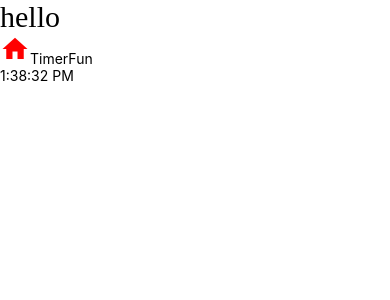
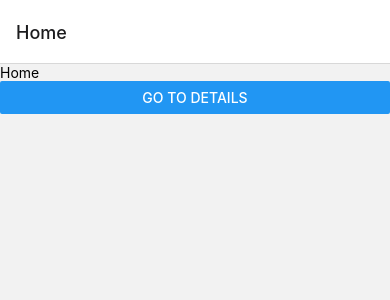
Before and after one commit to parthpatel0517/AwesomeProject, a React Native app: screen /Home in a window 390 px wide. Shown: the top 300 px of the page. Built offline with nearby package versions, Linux system fonts and the light colour scheme.

Commit message:
15_5_24_navigation

```diff
--- a/App.js
+++ b/App.js
@@ -10,12 +10,24 @@
 import ProductClass from './app/container/ProductClass/ProductClass'
 import Timer from './app/container/Timer/Timerclass'
 import TimerFun from './app/container/Timer/TimerFun'
+import { NavigationContainer } from '@react-navigation/native';
+import Home from './app/container/Home/Home'
+import Details from './app/container/Details/Details'
+import { createNativeStackNavigator } from '@react-navigation/native-stack'
+
+const Stack = createNativeStackNavigator();
+
 
 export default function App() {
   return (
-    <View>
 
-   <TimerFun></TimerFun>
-    </View>
+     <NavigationContainer>
+     <Stack.Navigator>
+        <Stack.Screen name="Home" component={Home} />
+        <Stack.Screen name="Details" component={Details} />
+      </Stack.Navigator>
+     </NavigationContainer>
+
+
   )
 }
--- /dev/null
+++ b/app/container/Details/Details.js
@@ -0,0 +1,10 @@
+import { View, Text } from 'react-native'
+import React from 'react'
+
+export default function Details() {
+  return (
+    <View>
+      <Text>Details</Text>
+    </View>
+  )
+}
--- /dev/null
+++ b/app/container/Home/Home.js
@@ -0,0 +1,14 @@
+import { View, Text, Button } from 'react-native'
+import React from 'react'
+
+export default function Home({ navigation }) {
+  return (
+    <View>
+      <Text>Home</Text>
+      <Button
+        title="Go to Details"
+        onPress={() => navigation.navigate('Details')}
+      />
+    </View>
+  )
+}
--- a/package.json
+++ b/package.json
@@ -10,9 +10,13 @@
     "test": "jest"
   },
   "dependencies": {
+    "@react-navigation/native": "^6.1.17",
+    "@react-navigation/native-stack": "^6.9.26",
     "react": "18.2.0",
     "react-native": "0.74.1",
     "react-native-asset": "^2.1.1",
+    "react-native-safe-area-context": "^4.10.1",
+    "react-native-screens": "^3.31.1",
     "react-native-vector-icons": "^10.1.0"
   },
   "devDependencies": {
```
Also changed, not shown: 2 other files (tests, documents, lock files or other folders).
